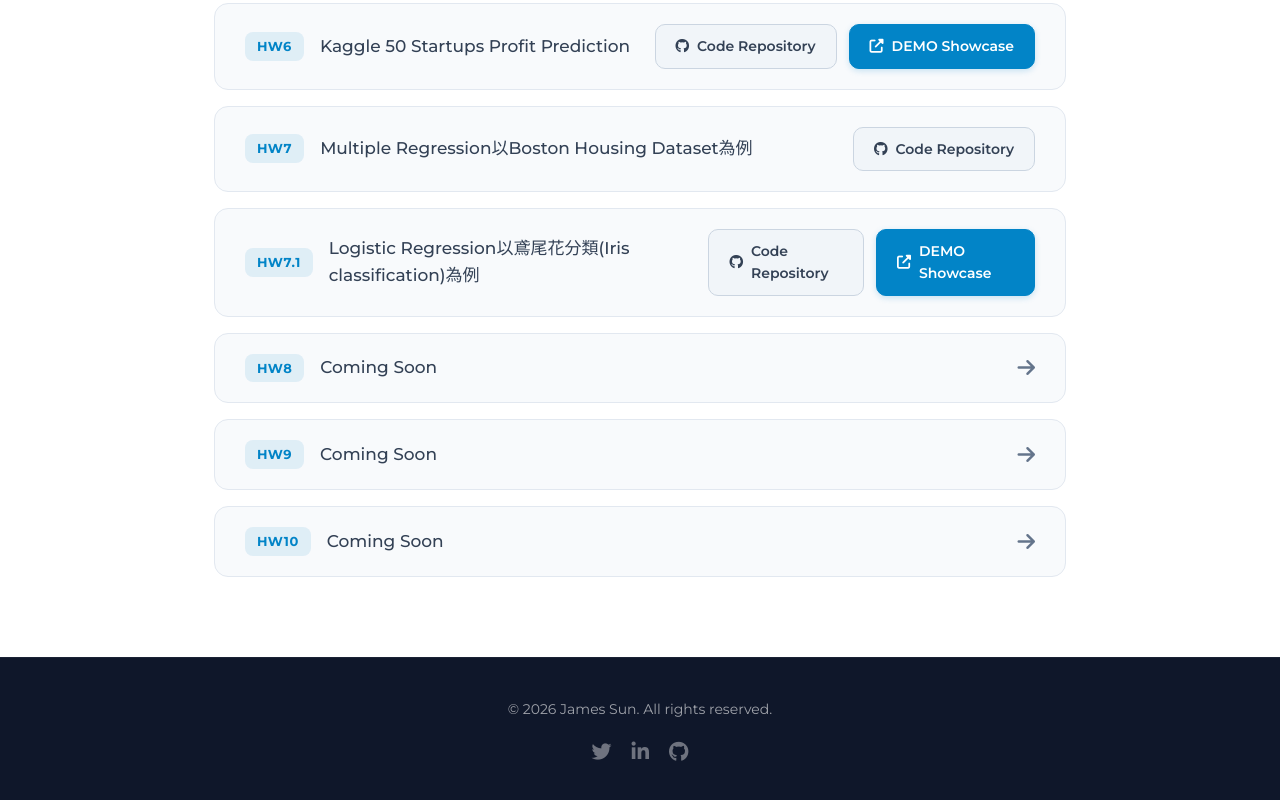
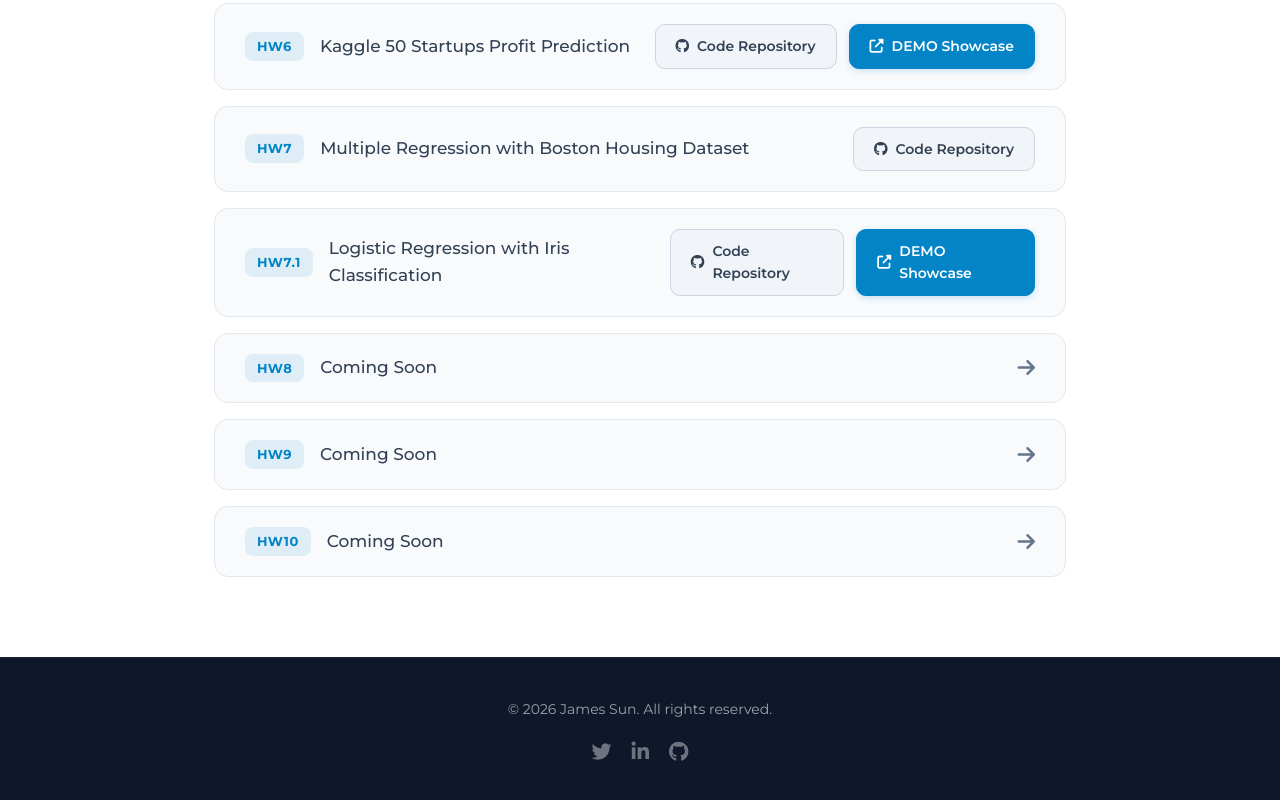
Before and after one commit to jamessun0919-ops/HW2MyHomepage, a plain HTML site: page ai-projects.html in a window 1280 px wide. Shown: the part 927-1727 px from the top of the page. Drawn offline with nearby package versions, Linux system fonts and the light colour scheme.

Commit message:
feat: translate HW7 and HW7.1 titles into English on the English page

```diff
--- a/ai-projects.html
+++ b/ai-projects.html
@@ -316,7 +316,7 @@
                 <div class="project-row">
                     <div class="btn-left">
                         <span class="btn-num">HW7</span>
-                        <span>Multiple Regression以Boston Housing Dataset為例</span>
+                        <span>Multiple Regression with Boston Housing Dataset</span>
                     </div>
                     <div class="project-actions">
                         <a href="https://github.com/jamessun0919-ops/HW7-Mutiple-regression-workflow" target="_blank" class="action-btn repo-btn">
@@ -328,7 +328,7 @@
                 <div class="project-row">
                     <div class="btn-left">
                         <span class="btn-num">HW7.1</span>
-                        <span>Logistic Regression以鳶尾花分類(Iris classification)為例</span>
+                        <span>Logistic Regression with Iris Classification</span>
                     </div>
                     <div class="project-actions">
                         <a href="https://github.com/jamessun0919-ops/HW-IRIS-classification" target="_blank" class="action-btn repo-btn">
```
